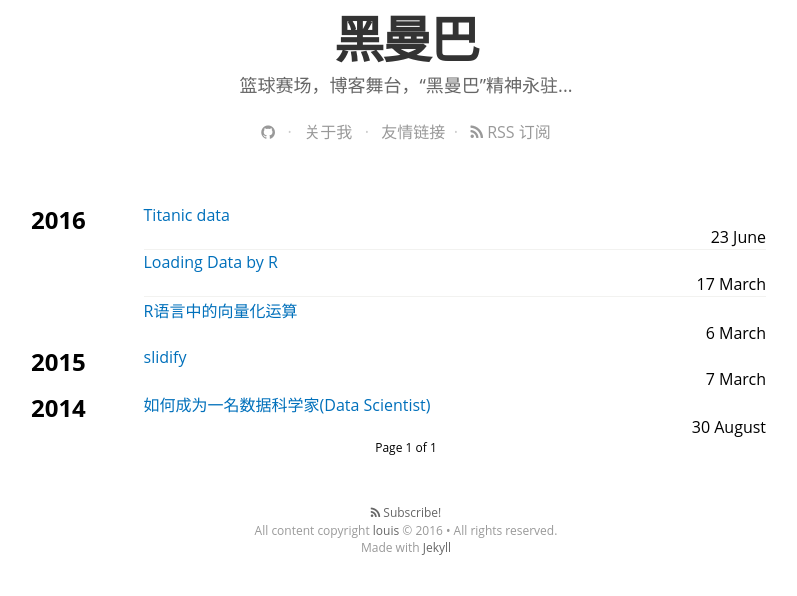
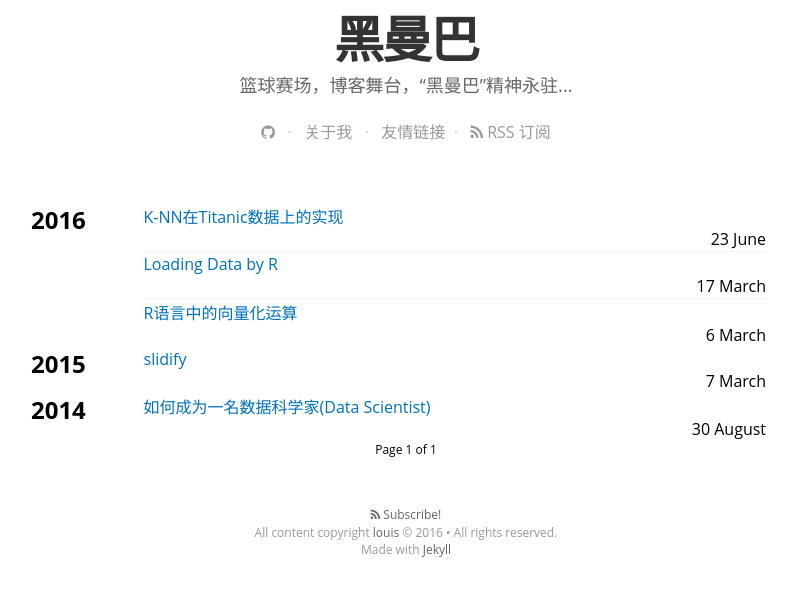
Before and after one commit to louis1991/louis1991.github.io, a Jekyll site: the page built from index.html, in a window 1280 px wide, cut to the strip 520-1127 px from the top of the page. Shown: the top 596 px of the strip, without its empty margins (234-1031 px from the left). Built offline with Jekyll 4.4.1, drawn with Linux system fonts in a browser that asks for light colours; nearby versions of some CDN libraries; some web fonts are replaced; Markdown is read by kramdown in place of the engine named in the settings; the list of posts is cut into pages by our own code.

Commit message:
Update 2016-06-23-Titanic data.html

```diff
--- a/_posts/2016-06-23-Titanic data.html
+++ b/_posts/2016-06-23-Titanic data.html
@@ -1,3 +1,9 @@
+---
+layout: post
+title: K-NN在Titanic数据上的实现
+image: http://ww3.sinaimg.cn/large/005yyi5Jjw1eoerczxex0j30im08ltau.jpg
+---
+
 <!DOCTYPE html>
 
 <html xmlns="http://www.w3.org/1999/xhtml">
```
